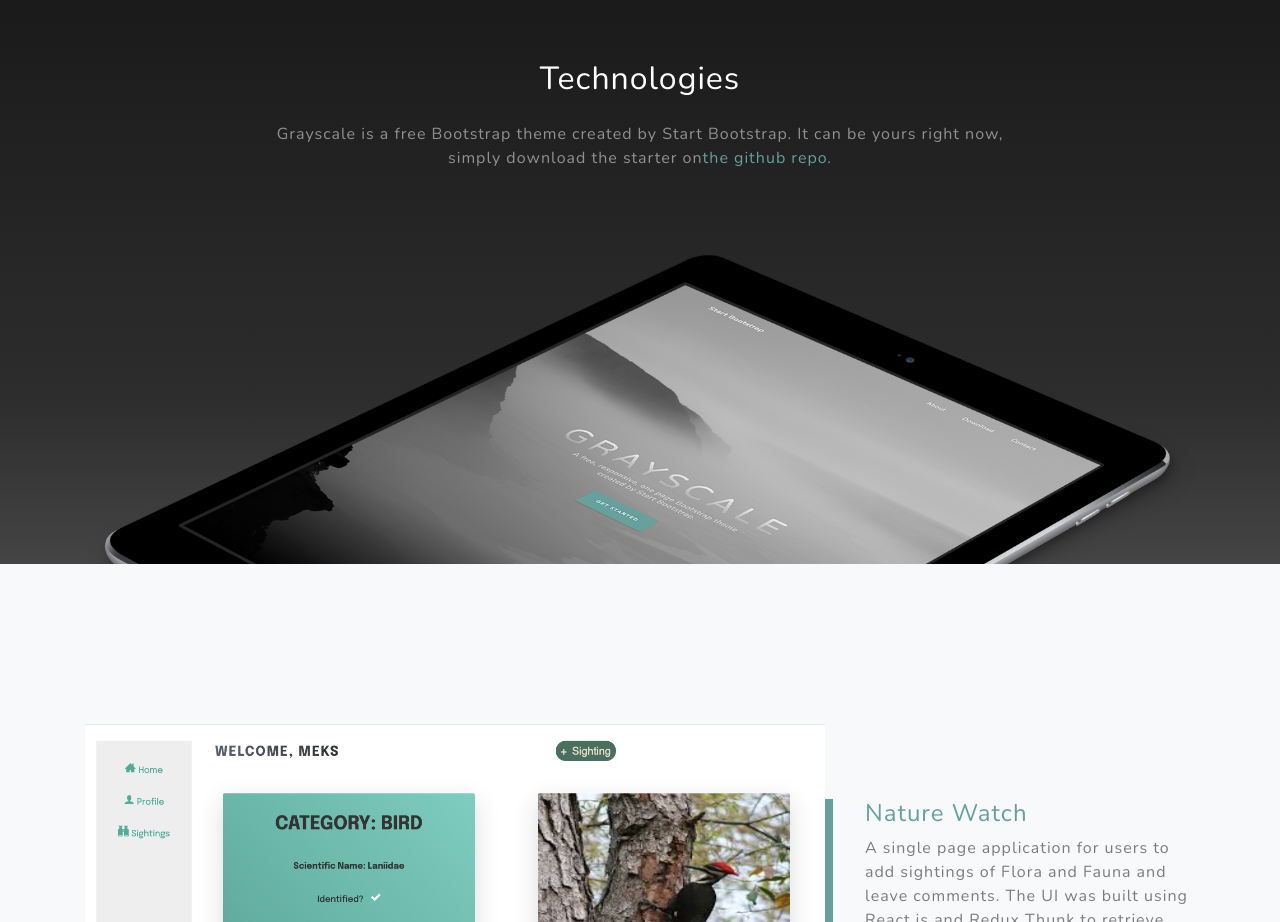
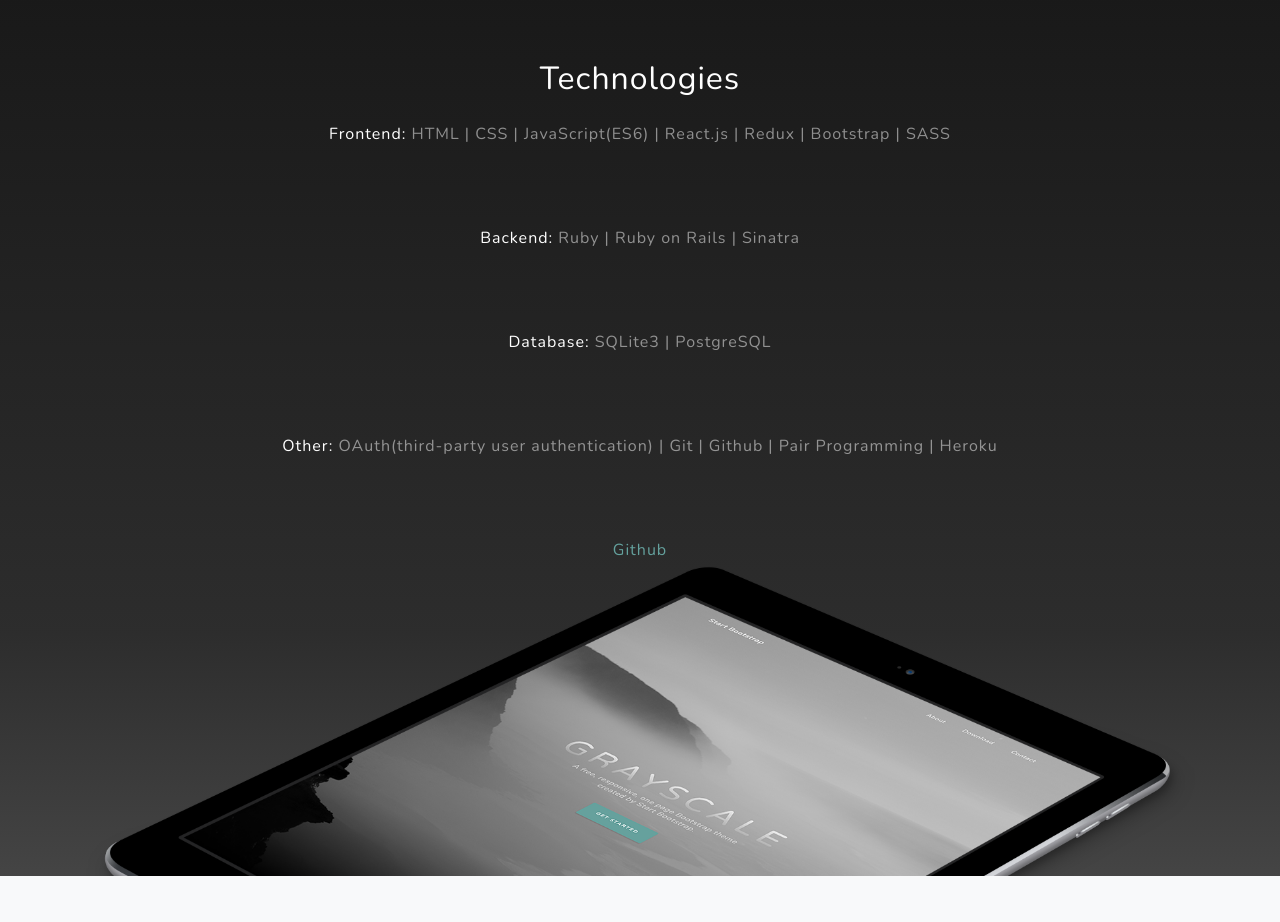
Before and after one commit to MMcClure11/mmcclure-portfolio, a Gatsby site: page / in a window 1280 px wide. Shown: the part 900-1822 px from the top of the page. Built offline with nearby package versions, Linux system fonts and the light colour scheme; Gatsby itself is replaced by a stand-in of ours.

Commit message:
Add technologies

```diff
--- a/src/pages/index.js
+++ b/src/pages/index.js
@@ -39,13 +39,20 @@ const IndexPage = () => (
           <div className="col-lg-8 mx-auto">
             <h2 className="text-white mb-4">Technologies</h2>
             <p className="text-white-50">
-              Grayscale is a free Bootstrap theme created by Start Bootstrap. It
-              can be yours right now, simply download the starter on
-              <a href="https://github.com/anubhavsrivastava/gatsby-starter-grayscale">
-                the github repo
-              </a>
-              .
+              <span className="text-white">Frontend:</span> HTML | CSS | JavaScript(ES6) | React.js | Redux | Bootstrap | SASS
             </p>
+            <p className="text-white-50">
+              <span className="text-white">Backend:</span> Ruby | Ruby on Rails | Sinatra
+            </p>
+            <p className="text-white-50">
+              <span className="text-white">Database:</span> SQLite3 | PostgreSQL
+            </p>
+            <p className="text-white-50">
+            <span className="text-white">Other:</span> OAuth(third-party user authentication) | Git | Github | Pair Programming | Heroku
+            </p>
+            <a href="https://github.com/MMcClure11">
+                Github
+            </a>
           </div>
         </div>
         <img src={ipad} className="img-fluid" alt="" />
```
